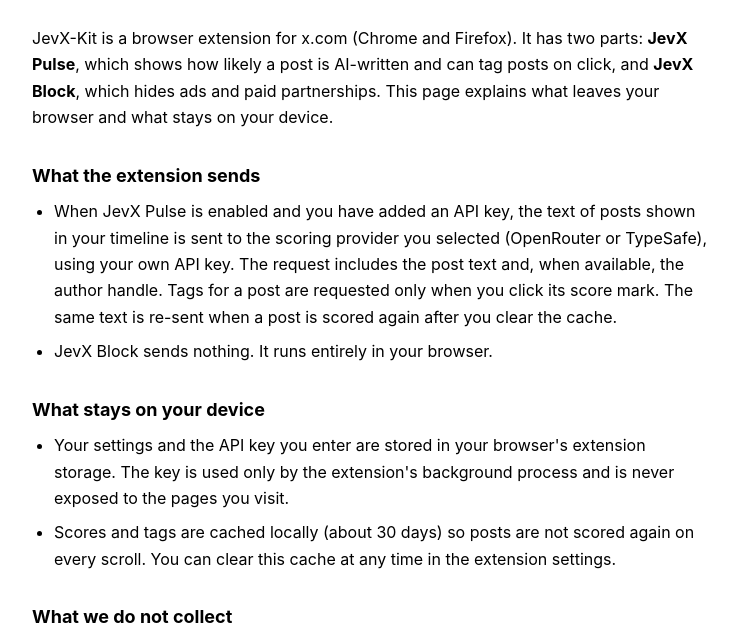
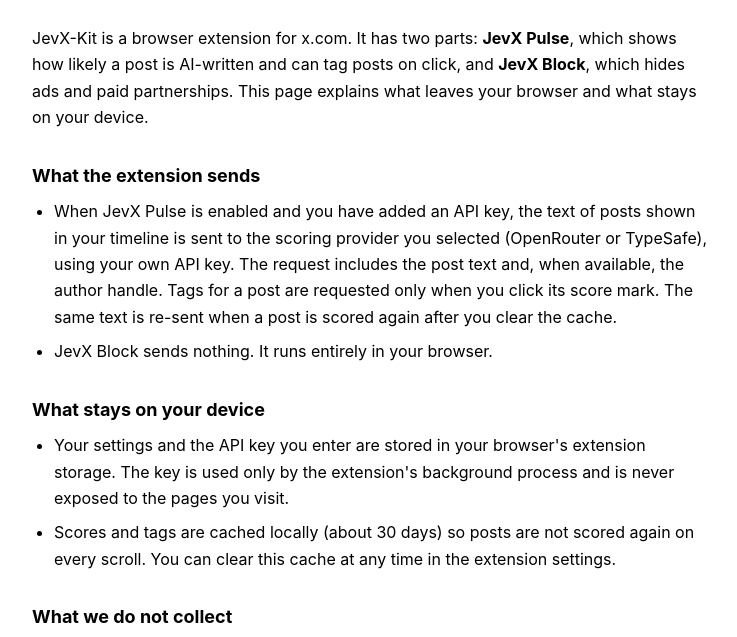
Before and after one commit to PhoeniXAbhisheK/jevx-kit-privacy, a plain HTML site: page index.html in a window 1280 px wide. Shown: the part 113-750 px from the top of the page, without its empty margins (270-1007 px from the left). Drawn offline with Linux system fonts and the light colour scheme.

Commit message:
Drop browser list from the intro paragraph

```diff
--- a/index.html
+++ b/index.html
@@ -28,7 +28,7 @@
   <h1>JevX-Kit Privacy Policy</h1>
   <p class="date">Effective date: September 19, 2026</p>
 
-  <p>JevX-Kit is a browser extension for x.com (Chrome and Firefox). It has two parts: <strong>JevX Pulse</strong>, which shows how likely a post is AI-written and can tag posts on click, and <strong>JevX Block</strong>, which hides ads and paid partnerships. This page explains what leaves your browser and what stays on your device.</p>
+  <p>JevX-Kit is a browser extension for x.com. It has two parts: <strong>JevX Pulse</strong>, which shows how likely a post is AI-written and can tag posts on click, and <strong>JevX Block</strong>, which hides ads and paid partnerships. This page explains what leaves your browser and what stays on your device.</p>
 
   <h2>What the extension sends</h2>
   <ul>
```
